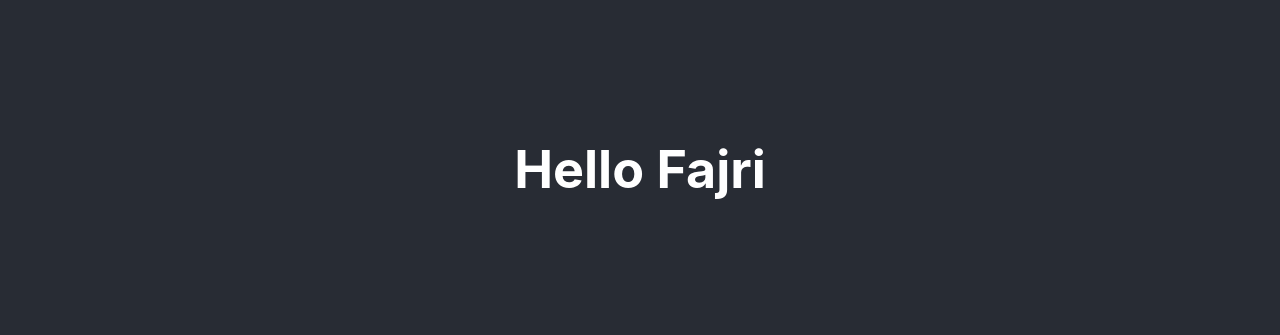
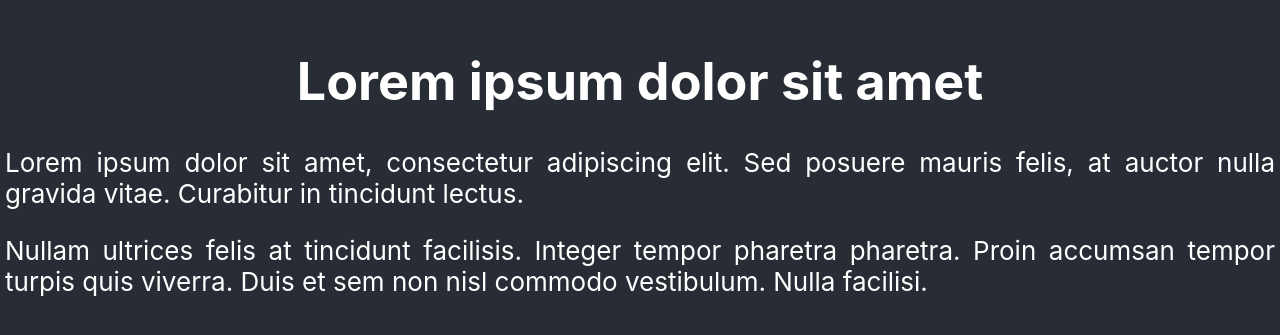
Before and after one commit to ahmadfajri/IntroReact, a React (Create React App) app: page / in a window 1280 px wide. Shown: the part 231-566 px from the top of the page. Built offline with nearby package versions, Linux system fonts and the light colour scheme.

Commit message:
edit app

```diff
--- a/src/App.js
+++ b/src/App.js
@@ -1,12 +1,12 @@
 import React from 'react';
 import './App.css';
-import Hello from './Hello';
+import Article from './Article';
 
 function App() {
   return (
     <div className="App">
       <header className="App-header">
-        <Hello />
+        <Article />
       </header>
     </div>
   );
```
